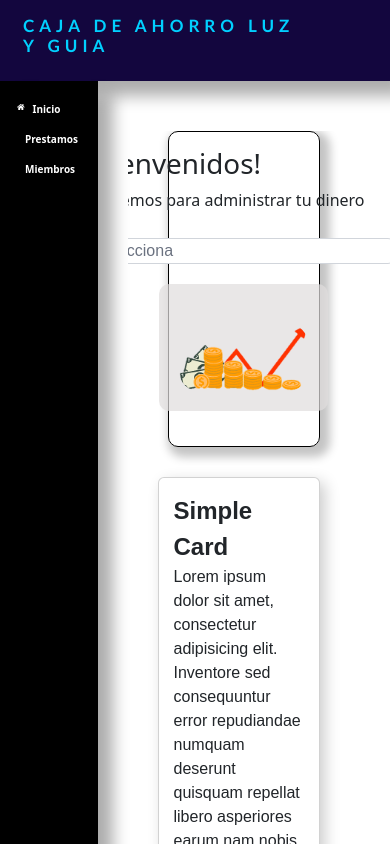
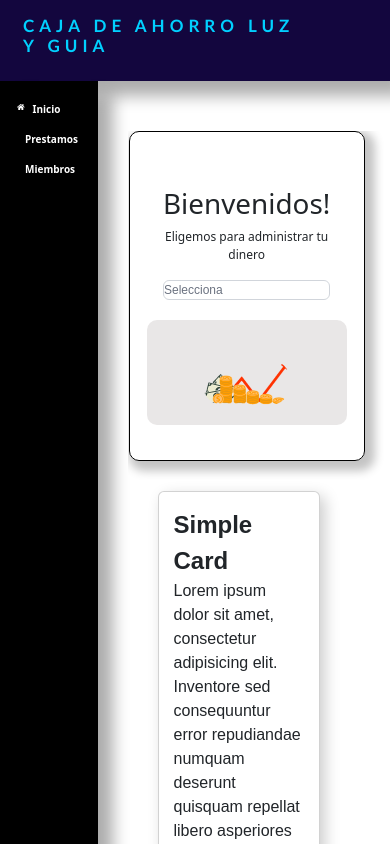
Before and after one commit to allanDev9/TidyTask, a React (Vite) app: page / in a window 390 px wide. Built offline with nearby package versions, Linux system fonts and the light colour scheme; a web font is replaced by a local one.

Commit message:
responsive , max width card-principal

```diff
--- a/src/pages/css-pages/Home.scss
+++ b/src/pages/css-pages/Home.scss
@@ -73,20 +73,33 @@ img {
 @media (max-width: 800px) {
   .container-card-principal {
     display: flex;
-    justify-content: center;
+    justify-content: space-evenly;
     align-items: center;
     flex-direction: column;
     padding: 15px;
     border: 1px solid black;
     border-radius: 10px;
-    margin-left: 40px;
-    margin-right: 70px;
     box-shadow: 5px 5px 10px 5px rgba(0, 0, 0, 0.234);
     background-color: rgba(255, 255, 255, 0.714);
+    margin:auto;
+    max-width: 90%;
   }
-  img{
-    width: 20vh;
-    margin-top: 20px;
+
+  .text-bienvenida {
+    margin: 20px;
+    padding: 20px;
+    text-align: center;
+    font-size: 12px;
+  }
+  .calendar{
+    margin-top: 0;
+    width: 100%;
+    text-align: center;
+    font-size: 12px;
+  }
+  .container-image{
+    margin-top: -20px;
+    width: 200px;
   }
 
   .card-container {
@@ -112,3 +125,24 @@ img {
     margin-bottom: 4rem;
   }
 }
+@media (max-width: 400px){
+  .container-card-principal {
+    display: flex;
+    justify-content: space-evenly;
+    align-items: center;
+    flex-direction: column;
+    border: 1px solid black;
+    border-radius: 10px;
+    text-align: center;
+    font-size: 20px;
+    margin-left: 1px;
+    margin-right: 5px;
+    box-shadow: 5px 5px 10px 5px rgba(0, 0, 0, 0.234);
+    background-color: rgba(255, 255, 255, 0.714);
+  }
+  img{
+    width: 15vh;
+    margin-top: 20px;
+  }
+
+}
```
